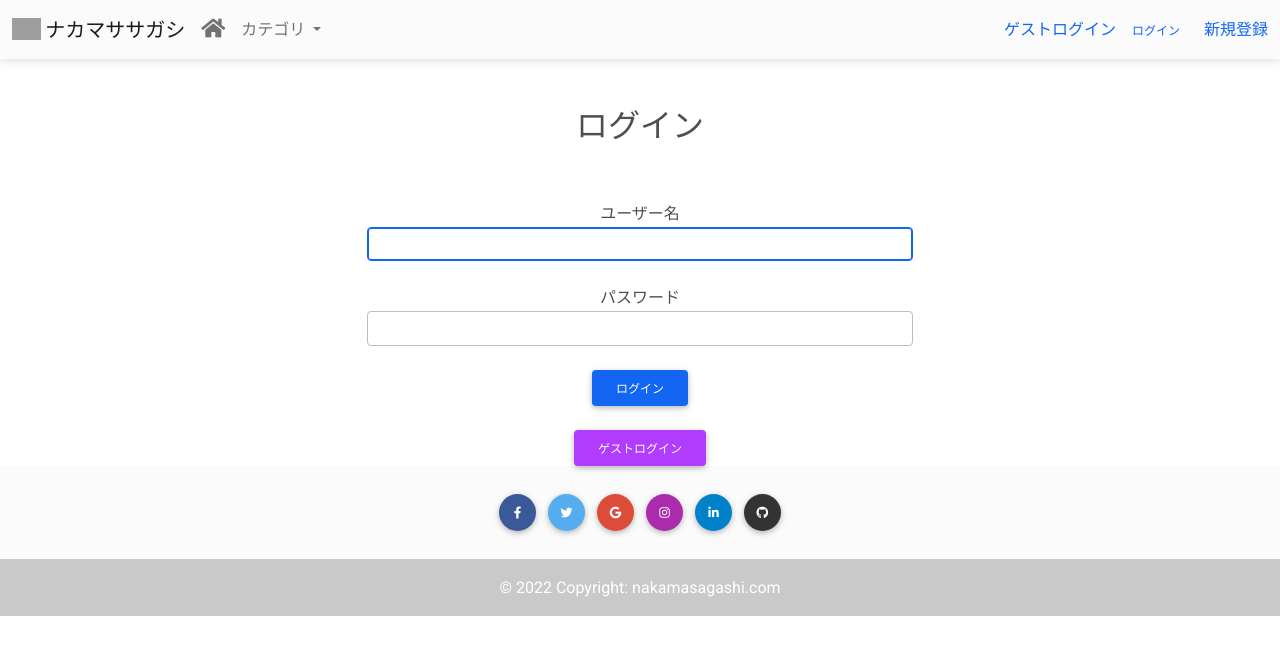
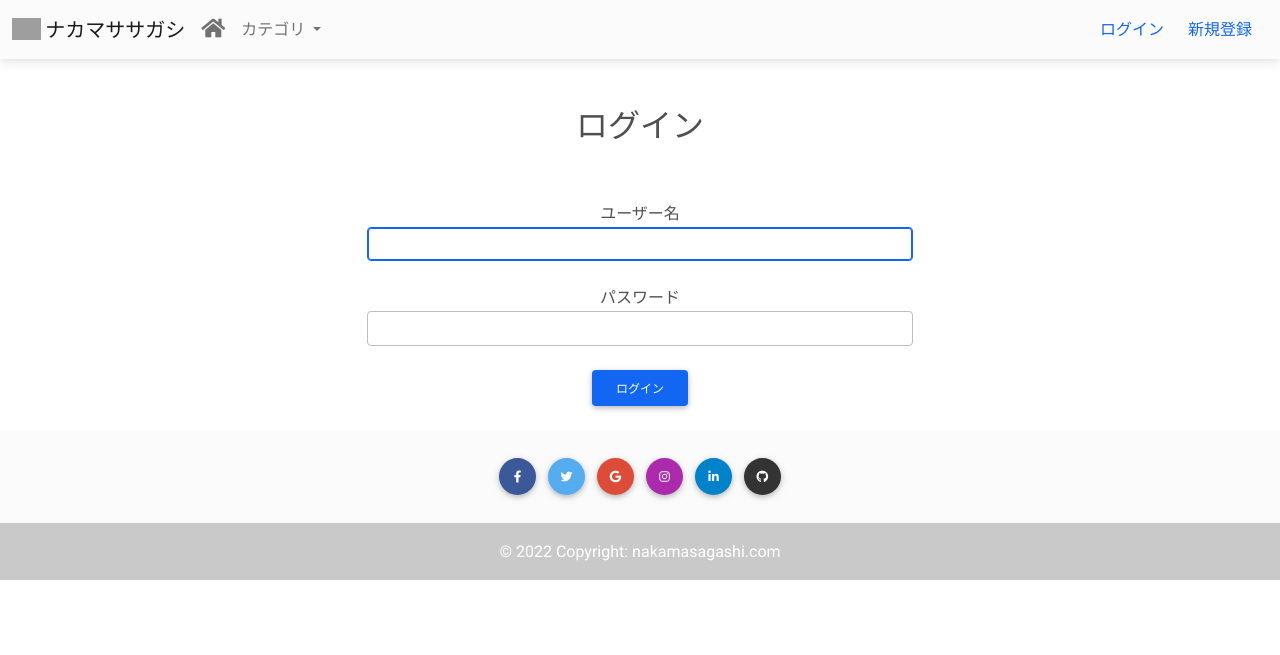
Before and after one commit to uk-m/django-app, a Django app: page /login in a window 1280 px wide. Shown: the top 655 px of the page. Run offline with Django 3.2, Linux system fonts and the light colour scheme; data that the repository does not hold is empty; grey boxes are pictures that could not be loaded.

Commit message:
レイアウト変更

```diff
--- a/myapp/models.py
+++ b/myapp/models.py
@@ -1,6 +1,5 @@
 from django.db import models
 from django.contrib.auth.models import User
-
 
 
 class Category(models.Model):
@@ -35,7 +34,3 @@ class Post(models.Model):
 class Like(models.Model):
   post = models.ForeignKey(Post, verbose_name="投稿", on_delete=models.CASCADE)
   user = models.ForeignKey(User, verbose_name="likeしたユーザー", on_delete=models.CASCADE)
-
-class CustomUser(User):
-   class Meta:
-    verbose_name_plural = 'CustomUser'
--- a/myapp/templates/myapp/base.html
+++ b/myapp/templates/myapp/base.html
@@ -77,11 +77,10 @@
                 <button class="btn btn-primary" type="submit"><i class="fas fa-search"></i></button>
               </form>
             {% else %}
-              <a href="{% url 'guest_login' %}">ゲストログイン</a>
-              <a class="btn btn-link px-3 me-2" href="{% url 'myapp:login' %}">
+              <a class="px-3 me-2" href="{% url 'myapp:login' %}">
                 ログイン
               </a>
-              <a href="{% url 'myapp:signup' %}">
+              <a  class="me-3" href="{% url 'myapp:signup' %}">
                 新規登録
               </a>
             {% endif %}
--- a/myapp/templates/myapp/login.html
+++ b/myapp/templates/myapp/login.html
@@ -16,7 +16,6 @@
       {% endfor %}
       <button type="submit" class="btn btn-primary mb-4">ログイン</button>
     </form>
-    <a href="{% url 'guest_login' %}" class="btn btn-secondary">ゲストログイン</a>
   </div>
 </div>
 {% endblock %}
--- a/myapp/templates/myapp/search.html
+++ b/myapp/templates/myapp/search.html
@@ -1,7 +1,7 @@
 {% extends 'myapp/base.html' %}
 
 {% block content %}
-<a href="javascript:void(0);" onclick="window.history.back();">＞ 戻る</a>
+<a href="javascript:void(0);" onclick="window.history.back();">＜ 戻る</a>
 <h2 class="p-4 text-center">検索結果</h2>
 <div class="row">
   {% for item in search_list %}
--- a/myapp/urls.py
+++ b/myapp/urls.py
@@ -16,5 +16,4 @@ urlpatterns = [
   path('category_list', views.CategoryList.as_view(), name='category_list'),
   path('category_detail/<str:name_en>', views.CategoryDetail.as_view(), name='category_detail'),
   path('search', views.Search, name='search'),
-  path('guest_login/', views.guest_login, name = 'guest_login'),
 ]
--- a/myapp/views.py
+++ b/myapp/views.py
@@ -11,7 +11,6 @@ from django.contrib.auth.mixins import LoginRequiredMixin, UserPassesTestMixin
 from django.contrib.auth.decorators import login_required
 from django.db.models import Q
 from django.core.paginator import Paginator
-from users.models import CustomUser
 
 
 class OnlyMyPostMixin(UserPassesTestMixin):
@@ -131,8 +130,3 @@ def Search(request):
 
     params = { 'search_list': search_list, }
     return render(request, 'myapp/search.html', params)
-
-def guest_login(request):
-  guest_user = CustomUser.objects.get(email='guestuser@example.com')
-  login(request, guest_user, backend='django.contrib.auth.backends.ModelBackend')
-  return redirect('myapp:index')
```
